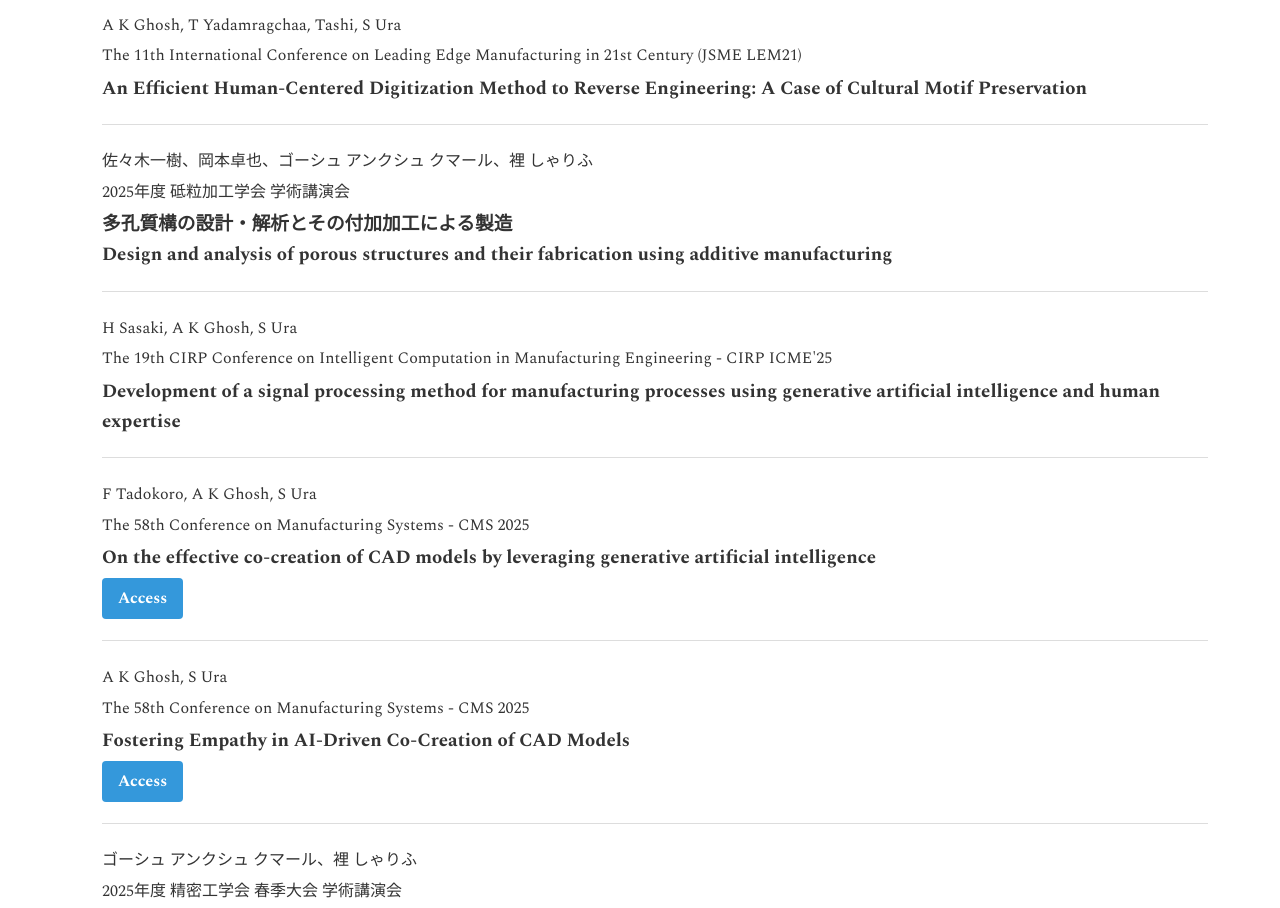
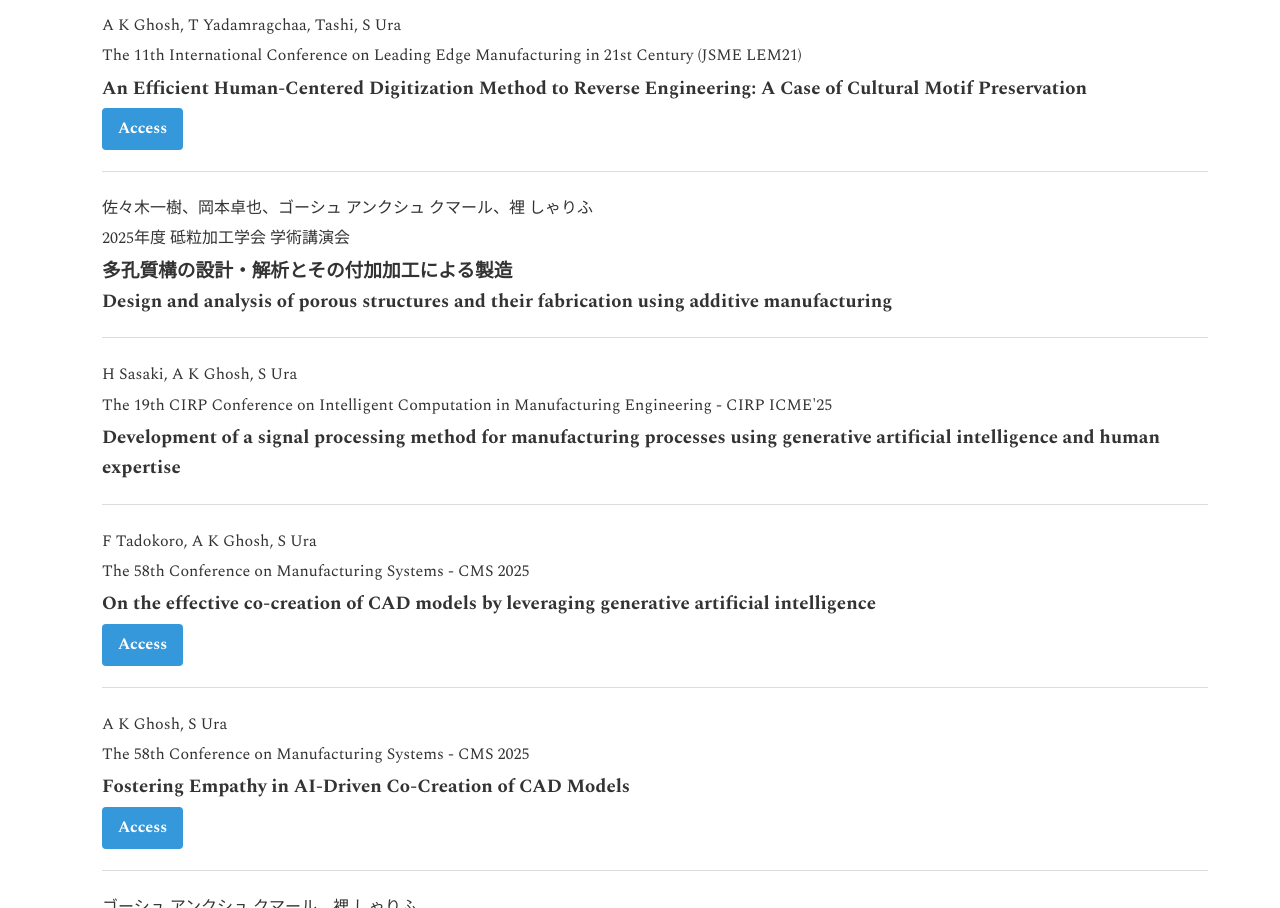
Before and after one commit to ghosh-ak/site, a plain HTML site: page scholarly.html in a window 1280 px wide. Shown: the part 4068-4976 px from the top of the page. Drawn offline with nearby package versions, Linux system fonts and the light colour scheme.

Commit message:
Update scholarly.html

```diff
--- a/scholarly.html
+++ b/scholarly.html
@@ -189,7 +189,7 @@
           <p class="authors">A K Ghosh, T Yadamragchaa, Tashi, S Ura</p>
           <p class="details">The 11th International Conference on Leading Edge Manufacturing in 21st Century (JSME LEM21)</p>
           <h3 class="title">An Efficient Human-Centered Digitization Method to Reverse Engineering: A Case of Cultural Motif Preservation</h3>
-          <!-- <p class="details"><a class="available-button" href="https://doi.org/10.1299/jsmelem.2021.10.011-040" target="_blank" rel="noopener noreferrer">Access</a></p> -->
+          <p class="details"><a class="available-button" href="https://doi.org/10.1299/jsmelem.2025.11.OS03-7" target="_blank" rel="noopener noreferrer">Access</a></p>
         </div>
 
         <div class="publication-item">
```
